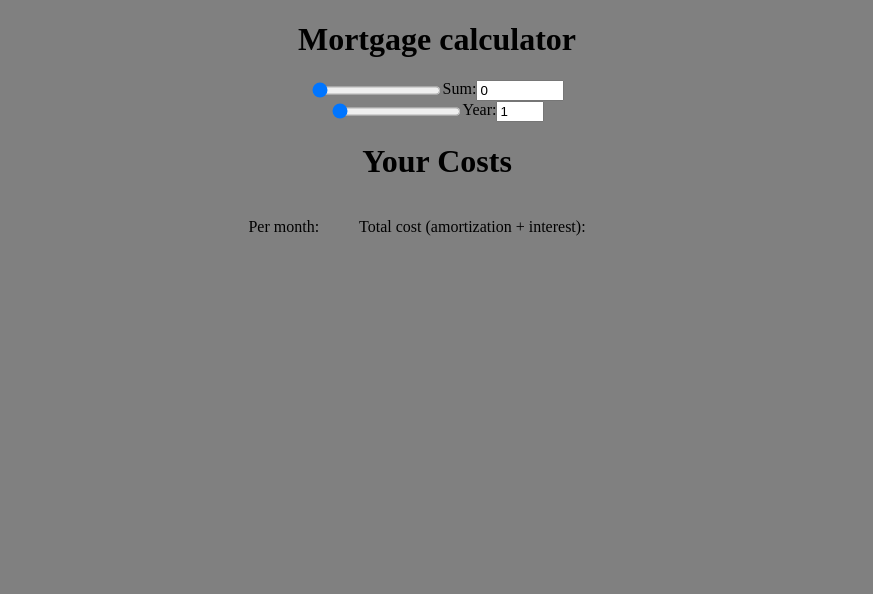
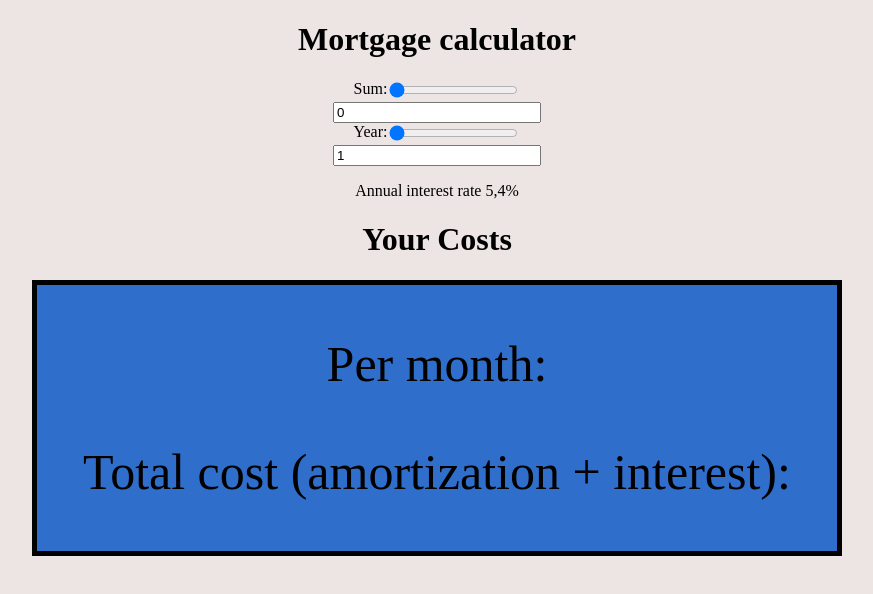
Before and after one commit to AndersenMattias/La-nekalkylator, a plain HTML site: page index.html in a window 1280 px wide. Shown: the whole page, without its empty margins (203-1076 px from the left). Drawn offline with Linux system fonts and the light colour scheme.

Commit message:
polish and few things left

```diff
--- a/index.html
+++ b/index.html
@@ -10,32 +10,49 @@
 
     <h1>Mortgage calculator</h1>
 
+      <!-- SUM SLIDER -->
+    <div class="sum-container">
 
-    <div class="sum-container">
-      <input type="range" min="0" max="500000" value="0" class="slider" id="sumSlider" step="10000" >
-
+    <div class="sumText">
       <label for="sumBox">Sum:</label>
-      <input type="number" id="sumValue" min="0" max="500000" step="10000" value="0" >
     </div>
 
-    <div class="year-container">
-      <input type="range" min="1" max="5" value="1" class="slider" id="yearSlider" step="1" >
+    <div class="sumSlideDiv">
+      <input type="range" min="0" max="500000" value="0" class="slider" id="sumSlider" step="10000" >
+    </div>
+  </div>
 
-      <label for="yearBox">Year:</label>
-      <input type="number" id="yearValue" min="1" max="5" step="1" value="1" >
+  <div class="sumBoxDiv">
+    <input type="number" id="sumValue" min="0" max="500000" step="10000" value="0" >
     </div>
 
+    <!-- YEAR SLIDER -->
+    <div class="year-container">
 
+      <div class="yearText">
+        <label for="yearBox">Year:</label>
+      </div>
+
+      <div class="yearSlideDiv">
+        <input type="range" min="1" max="5" value="1" class="slider" id="yearSlider" step="1">
+      </div>
+
+
+    </div>
+    <div class="yearBoxDiv">
+      <input type="number" id="yearValue" min="1" max="5" step="1" value="1">
+    </div>
+
+    <p id="yearRate">Annual interest rate 5,4%</p>
+
+    <!-- TOTAL COSTS -->
     <h1>Your Costs</h1>
-    <div id="cost-container">
+    <div class="cost-container">
+
         <p>Per month: <p id="perMonth"></p></p>
         <p>Total cost (amortization + interest): <p id="totalCost"></p></p>
+
     </div>
-
-
-
-
-
 
     <script src="script.js"></script>
   </body>
--- a/script.js
+++ b/script.js
@@ -4,7 +4,7 @@ const yearSlider = document.getElementById("yearSlider");
 const sumOutput = document.getElementById("sumBox");
 const yearOutput = document.getElementById("yearBox");
 
-const costs = document.getElementById('cost-container');
+const costs = document.querySelector('.cost-container');
 
 const totalCost = document.getElementById("totalCost");
 const monthlyCost = document.getElementById("perMonth")
@@ -13,8 +13,8 @@ const outputFromSum = document.getElementById("sumValue");
 const outputFromYear = document.getElementById("yearValue");
 
 function calculateCost() {
-  totalCost.innerHTML = `${(sumSlider.value * 1.054)} Euro`;
-  monthlyCost.innerHTML = `${parseFloat((sumSlider.value * 1.054) / (yearSlider.value * 12)).toFixed(2)} Euro`;
+  totalCost.innerHTML = `${(sumSlider.value * 1.054)} Riksdaler 💲 🤑`;
+  monthlyCost.innerHTML = `${parseFloat((sumSlider.value * 1.054) / (yearSlider.value * 12)).toFixed(2)} Riksdaler 💲 🤑`;
 }
 
 sumSlider.oninput = function(){
--- a/styles.css
+++ b/styles.css
@@ -1,17 +1,41 @@
 body {
-  background-color: grey;
+  background-color: rgb(237, 228, 228);
 }
 
 h1 {
   text-align: center;
 }
 
-.sum-container, .year-container, .your-costs, #cost-container {
+.sum-container, .year-container{
+  display: flex;
+  flex-direction: row;
+  justify-content: center;
+}
+
+.sumBoxDiv, .yearBoxDiv {
   display: flex;
   justify-content: center;
 }
 
-#perMonth, #totalCost {
-  padding: 20px;
-  font-size: 2rem;
+.year-container, .your-costs {
+  display: flex;
+  justify-content: center;
 }
+
+input[type='number']{
+  width: 200px;
+}
+
+#yearRate {
+  text-align: center;
+}
+
+
+.cost-container {
+  margin: auto;
+  text-align: center;
+  border: 5px solid black;
+  font-size: 50px;
+  width: 800px;
+  background-color: rgb(48, 110, 203);
+}
```
